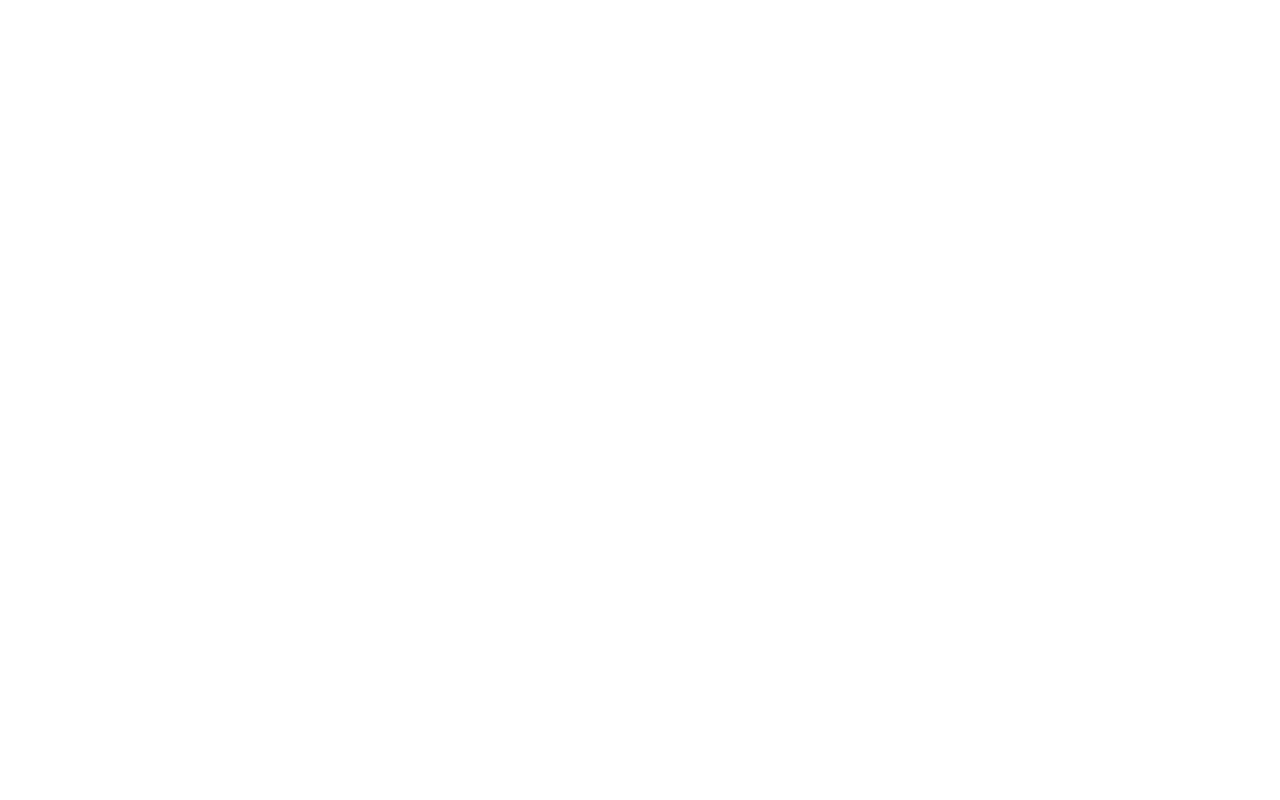
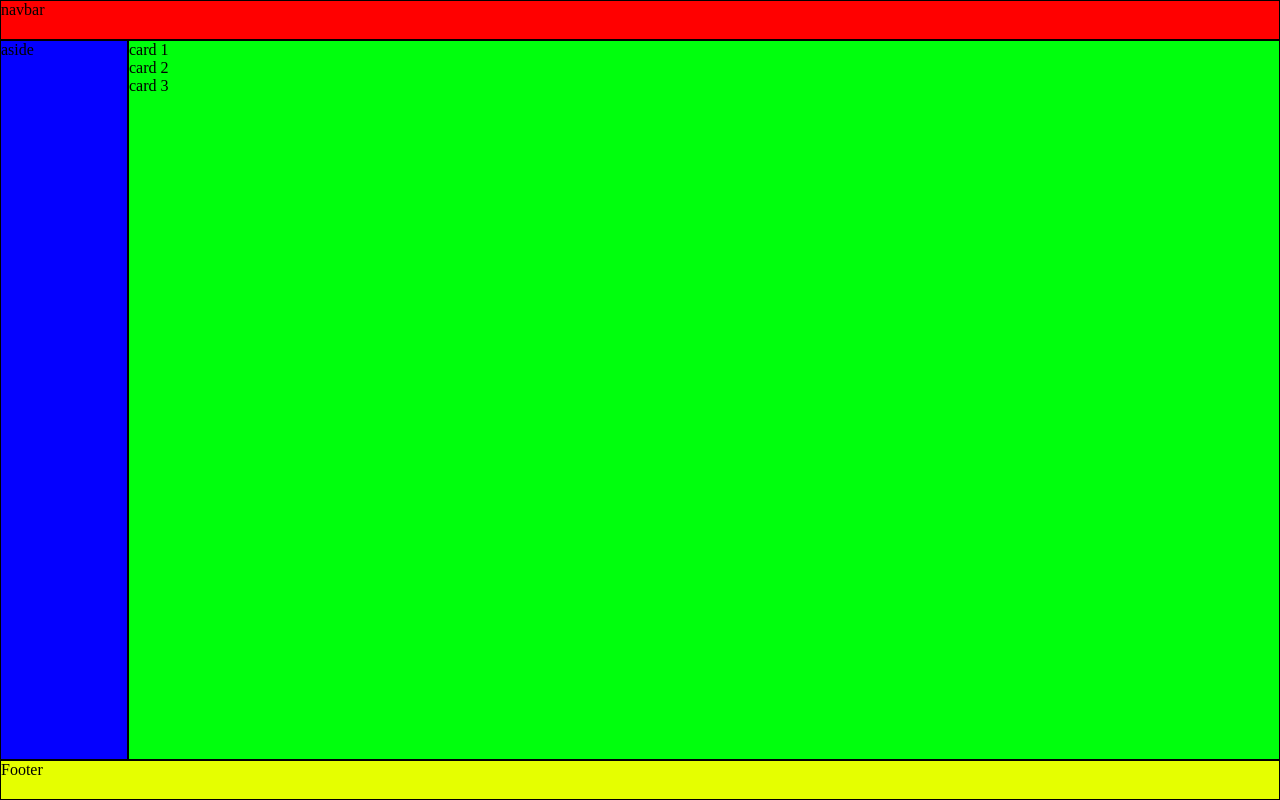
Before and after one commit to MichaelBanares/Grid, a plain HTML site: page Index.html in a window 1280 px wide. Drawn offline with Linux system fonts and the light colour scheme.

Commit message:
estructura general

```diff
--- a/Index.html
+++ b/Index.html
@@ -3,10 +3,24 @@
   <head>
     <meta charset="UTF-8" />
     <meta name="viewport" content="width=device-width, initial-scale=1.0" />
-    <link rel="stylesheet" href="./assets/CSS/style.css">
-    <title>Document</title>
+    <link rel="stylesheet" href="./assets/CSS/style.css" />
+    <title>Grid</title>
   </head>
   <body>
 
+    <div class="container">
+      <nav>navbar</nav>
+      <main>
+
+        <div>card 1</div>
+        <div>card 2</div>
+        <div>card 3</div>
+
+
+      </main>
+      <aside>aside</aside>
+      <footer>Footer</footer>
+    </div>
+
   </body>
 </html>
--- a/assets/CSS/style.css
+++ b/assets/CSS/style.css
@@ -0,0 +1,37 @@
+body{
+    margin: 0;
+}
+nav, main, aside, footer{
+    border: 1px solid;
+
+}
+
+nav{
+    grid-area: nav;
+
+    background-color: red;
+}
+main{
+    grid-area: main;
+    background-color: rgb(0, 255, 13);
+}
+aside{
+    grid-area: aside;
+    background-color: rgb(4, 0, 255);
+}
+footer{
+    grid-area: footer;
+    background-color: rgb(229, 255, 0);
+}
+
+.container{
+    display: grid;
+    grid-template-areas:
+    'nav nav'
+    'aside main'
+    'footer footer' ;
+
+    height: 100vh;
+    grid-template-columns: 10% auto;
+    grid-template-rows: 5% auto 5%;
+}
```
Also changed, not shown: assets/images/Broly.jpg (added), assets/images/figura-dragon-ball-z-trunks-vs-freezer.jpg (added), assets/images/gohan.jpg (added), assets/images/gokuvsvege.jpg (added), assets/images/vegetatblue.jpg (added), assets/images/veggeto.jpg (added).
